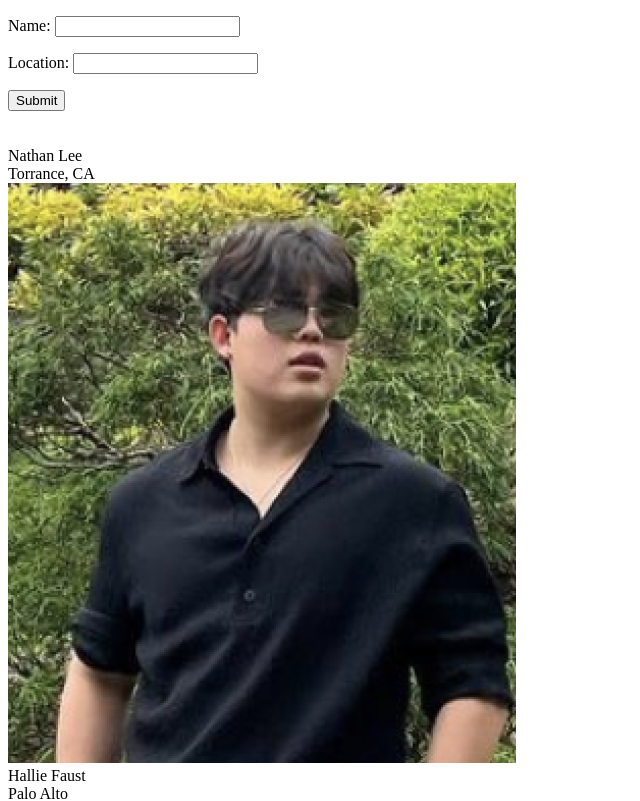
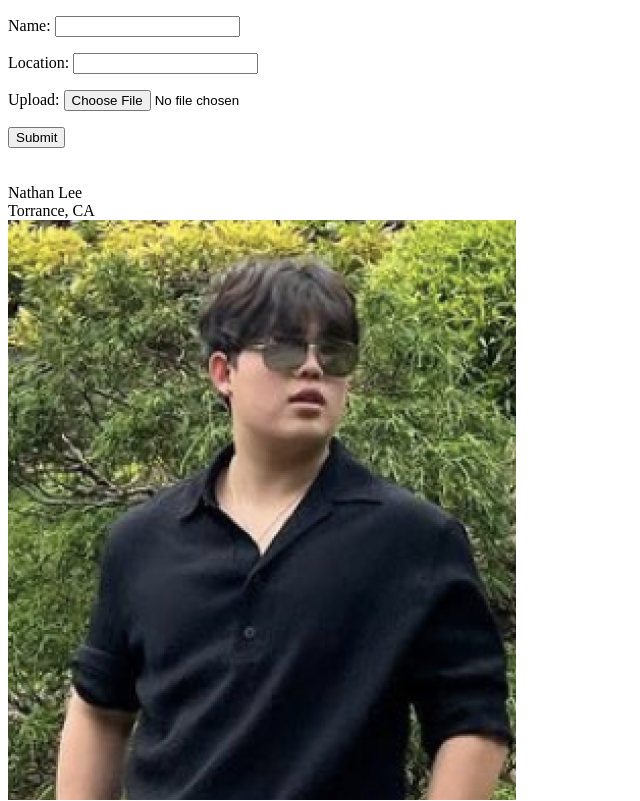
Before and after one commit to dav1dbai/MeetMeInTheMiddle, a Django app: page /friends in a window 1280 px wide. Shown: the top 801 px of the page, without its empty margins (0-640 px from the left). Run offline with Django 3.2, Linux system fonts and the light colour scheme; data comes from the database, SQL or seed files in the repository; both versions use the stored data as it was after the commit.

Commit message:
working images

```diff
--- a/MMIM/MMIM/settings.py
+++ b/MMIM/MMIM/settings.py
@@ -124,7 +124,7 @@ STATIC_URL = 'static/'
 MEDIA_URL = '/media/'
 
 # Path where media is stored
-MEDIA_ROOT = os.path.join(BASE_DIR, 'media/')
+MEDIA_ROOT = BASE_DIR / "media"
 
 # Default primary key field type
 # https://docs.djangoproject.com/en/3.2/ref/settings/#default-auto-field
--- a/MMIM/MMIM/urls.py
+++ b/MMIM/MMIM/urls.py
@@ -15,8 +15,14 @@ Including another URLconf
 """
 from django.contrib import admin
 from django.urls import path, include
+from django.conf import settings  # new
+from django.urls import path, include  # new
+from django.conf.urls.static import static  # new
 
 urlpatterns = [
     path('admin/', admin.site.urls),
     path('',include('app.urls')),
 ]
+
+if settings.DEBUG:  # new
+    urlpatterns += static(settings.MEDIA_URL, document_root=settings.MEDIA_ROOT)
--- a/MMIM/app/forms.py
+++ b/MMIM/app/forms.py
@@ -4,4 +4,4 @@ from .models import Friend
 class FriendForm(ModelForm):
     class Meta:
         model = Friend
-        fields = ["name", "location"]
+        fields = ["name", "location", "upload"]
--- a/MMIM/app/models.py
+++ b/MMIM/app/models.py
@@ -20,7 +20,7 @@ from django.db import models
 class Friend(models.Model):
     name = models.CharField(max_length=200)
     location = models.CharField(max_length=200)
-    upload = models.ImageField(default="NULL")
+    upload = models.ImageField(upload_to="media/", default="NULL")
 
     def __str__(self):
         return self.name + " at " + self.location
--- a/MMIM/app/views.py
+++ b/MMIM/app/views.py
@@ -17,7 +17,7 @@ def index(request):
 
 def friends(request):
     if request.method == "POST":
-        form = FriendForm(request.POST)
+        form = FriendForm(request.POST, request.FILES)
         if form.is_valid():
             form.save()
     print(Friend.objects.filter().values())
--- a/MMIM/static/stylesheets.css
+++ b/MMIM/static/stylesheets.css
@@ -124,5 +124,5 @@
 input, select, textarea{
     color: #FF95A5;
     font-family: SansitaOne;
-    font-size: 20px;
+    font-size: 30px;
 }
--- a/MMIM/templates/friends.html
+++ b/MMIM/templates/friends.html
@@ -7,7 +7,7 @@
 <script src=""></script>
 <body>
     <div>
-        <form method="post">
+        <form method="post" enctype="multipart/form-data">
             {% csrf_token %}
             {{ form.as_p }}
         <button class="button">Submit</button>
@@ -19,7 +19,7 @@
         {% for friend in friends %}
             <div>{{friend.name}}</div>
             <div>{{friend.location}}</div>
-            <img src="{{ friend.upload }}">
+            <img src="media/{{ friend.upload }}">
         {% endfor %}
     </div>
 </body>
```
Also changed, not shown: MMIM/app/migrations/0007_alter_friend_upload.py (added), MMIM/app/migrations/0008_alter_friend_upload.py (added), MMIM/app/migrations/0009_alter_friend_upload.py (added), MMIM/app/migrations/0010_alter_friend_upload.py (added), MMIM/db.sqlite3, MMIM/media/Png.png (renamed from MMIM/app/media/Png.png), MMIM/media/Png_sDLoQy1.png (added), MMIM/media/media/0B76B2E6-C0C5-4742-B94B-583AD7611D3F.JPG (added), MMIM/media/media/Screenshot_2023-11-12_at_5.17.56_AM.png (added), MMIM/media/media/Screenshot_2023-11-12_at_5.18.11_AM.png (added), MMIM/media/media/Screenshot_2023-11-12_at_5.18.11_AM_TEIFOym.png (added), MMIM/static/stylesheets2.css (added), 1 other file.
